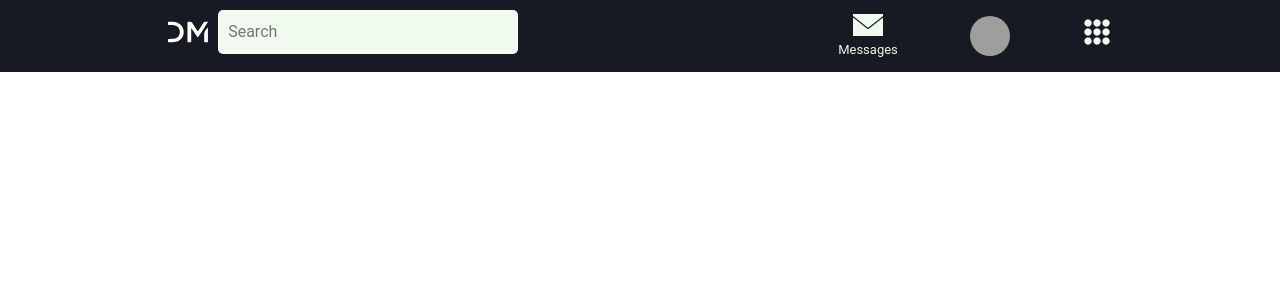
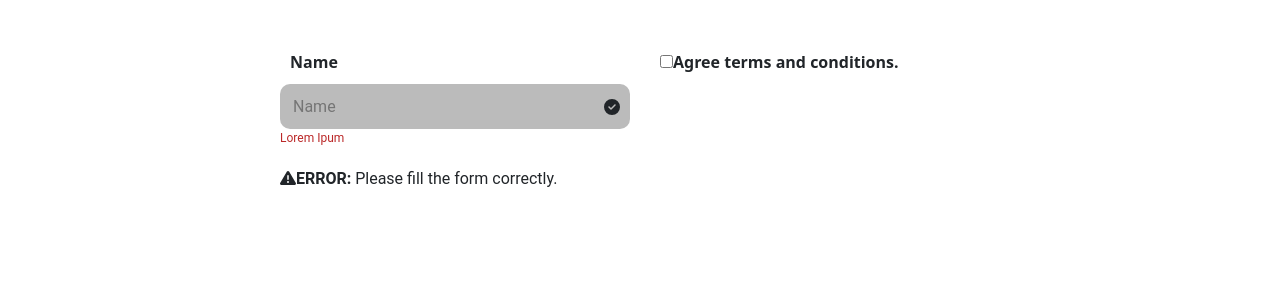
Before and after one commit to im-Michelle/DevMura, a React (Vite) app: page /changeprofile in a window 1280 px wide. Shown: the top 300 px of the page. Built offline with nearby package versions, Linux system fonts and the light colour scheme; grey boxes are pictures that could not be loaded.

Commit message:
Se añadio page ChangeProfile(en curso)

```diff
--- a/package.json
+++ b/package.json
@@ -12,6 +12,9 @@
   "dependencies": {
     "@emotion/react": "^11.11.0",
     "@emotion/styled": "^11.11.0",
+    "@fortawesome/fontawesome-svg-core": "^6.4.0",
+    "@fortawesome/free-solid-svg-icons": "^6.4.0",
+    "@fortawesome/react-fontawesome": "^0.2.0",
     "@mui/icons-material": "^5.11.16",
     "@mui/material": "^5.12.3",
     "@mui/styled-engine-sc": "^5.12.0",
--- a/src/App.jsx
+++ b/src/App.jsx
@@ -3,6 +3,8 @@ import {BrowserRouter as Router, Routes, Route} from "react-router-dom"
 import Home from './pages/Home'
 import SocialFeed from './pages/Social-feed'
 import SignUp from './pages/Sign-up'
+import ChangeProfile from './pages/ChangeProfile'
+
 
 function App() {
 
@@ -16,6 +18,7 @@ function App() {
         <Route path='/sign-in' element={ <SignUp/>} />
         <Route path='/abaout-us' element={ <SignUp/>} />
         <Route path='*' element={ <SocialFeed/>} />
+        <Route path='/changeprofile' element={ <ChangeProfile/> } />
       </Routes>
 
     </Router>
--- a/src/components/TextFields/index.jsx
+++ b/src/components/TextFields/index.jsx
@@ -3,31 +3,31 @@ import '../TextFields/textfield.css';
 import { TextField } from '@mui/material';
 import Grid from '@mui/material/Unstable_Grid2';
 
-export const TextFields = ({ typeInput, helper }) => {
+const TextFields = ({ typeInput, helper, label }) => {
+
 
 
 
   return (
     <>
-      <p >
-        User:
-      </p>
+
       <Grid container spacing={3}>
-        <Grid xs={12} md={4} xl={4} className="textfieldGrid" >
+        <Grid xs={12} md={10} xl={10} className="textfieldGrid" >
           <TextField
             id="filled-error-helper-text"
             type={typeInput}
-            label="Email"
+            label={label}
             variant="filled"
             helperText={helper}
             fullWidth
             required
             className="textfields"
+            style={{marginTop: 30, marginBottom: "auto"}}
           />
         </Grid>
       </Grid>
-
-
     </>
   )
 }
+
+export default TextFields;
--- a/src/components/TextFields/textfield.css
+++ b/src/components/TextFields/textfield.css
@@ -12,6 +12,8 @@
 
 }
 
+
 p {
-    text-align: center;
+    text-align: left;
+
 }
--- /dev/null
+++ b/src/pages/ChangeProfile/changeprofile.css
@@ -0,0 +1,14 @@
+* {
+    box-sizing: border-box;
+}
+
+body {
+    background: #1D3557;
+}
+
+main {
+    max-width: 800px;
+    width: 90%;
+    margin: auto;
+    padding: 40px;
+}
--- /dev/null
+++ b/src/pages/ChangeProfile/form.jsx
@@ -0,0 +1,68 @@
+import styled from "styled-components";
+import { FontAwesomeIcon } from '@fortawesome/react-fontawesome'
+
+const colores = {
+    error: "#bb2929",
+    exito: "#1ed12d",
+    borde: "#0075FF"
+}
+
+const Formulario = styled.form`
+    display: grid;
+    grid-template-columns: 1fr 1fr;
+    gap: 20px;
+
+    @media (max-width: 800px) {
+        grid-template-columns: 1fr;
+    }
+`;
+
+const Label = styled.label`
+    display: block;
+    font-weight: 700;
+    padding: 10px;
+    min-height: 40px;
+    cursor: pointer;
+    font-family: system-ui, -apple-system, BlinkMacSystemFont, 'Segoe UI', Roboto, Oxygen, Ubuntu, Cantarell, 'Open Sans', 'Helvetica Neue', sans-serif;
+`;
+
+const GroupInput = styled.div`
+    position: relative;
+    z-index: 90;
+`;
+
+const Input = styled.input `
+    width: 100%;
+    background: #BBBBBB;
+    border-radius: 10px;
+    height: 45px;
+    line-height: 45px;
+    padding: 0 40px 0 10px;
+    transition: .3s ease all;
+    border: 3px solid transparent;
+    &:focus {
+        border: 3px solid ${colores.borde};
+        outline: none;
+        box-shadow: 18px 18px 28px -1px rgba(163,163,163,0.7);
+    }
+`;
+
+const LeyendaError = styled.p`
+    font-size: 12px;
+    margin-bottom: 0;
+    color: ${colores.error};
+
+`;
+
+const IconValidation = styled(FontAwesomeIcon)`
+    position: absolute;
+    right: 10px;
+    bottom: 14px;
+    z-index: 100;
+    font-size: 16px;
+
+
+
+`;
+
+export {Formulario, Label, GroupInput, Input, LeyendaError, IconValidation};
--- /dev/null
+++ b/src/pages/ChangeProfile/index.jsx
@@ -0,0 +1,44 @@
+import React from 'react'
+import '../ChangeProfile/changeprofile.css'
+import Button from '@mui/material/Button';
+import Avatar from '@mui/material/Avatar';
+import TextFields from '../../components/TextFields';
+import { Formulario, Label, GroupInput, Input, LeyendaError, IconValidation } from './form';
+import { faCoffee, faExclamationTriangle } from '@fortawesome/free-solid-svg-icons'
+import { FontAwesomeIcon } from '@fortawesome/react-fontawesome'
+import { faCheckCircle } from '@fortawesome/free-solid-svg-icons'
+
+const ChangeProfile = () => {
+    return (
+        <main>
+
+            <Formulario action="">
+                <div>
+                    <Label htmlFor="name">Name</Label>
+                    <GroupInput>
+                        <Input type="text" placeholder="Name" />
+                        <IconValidation icon={faCheckCircle} />
+                    </GroupInput>
+                    <LeyendaError>Lorem Ipum</LeyendaError>
+                </div>
+
+                <div>
+                    <Label >
+                        <input type="checkbox" name="terms" id="terms" />
+                        Agree terms and conditions.
+                    </Label>
+                </div>
+
+                <div>
+                    <p>
+                        <FontAwesomeIcon icon={faExclamationTriangle} />
+                        <b>ERROR:</b> Please fill the form correctly.
+                    </p>
+                </div>
+            </Formulario>
+
+        </main>
+    )
+}
+
+export default ChangeProfile;
```
Also changed, not shown: 1 other file (tests, documents, lock files or other folders).
